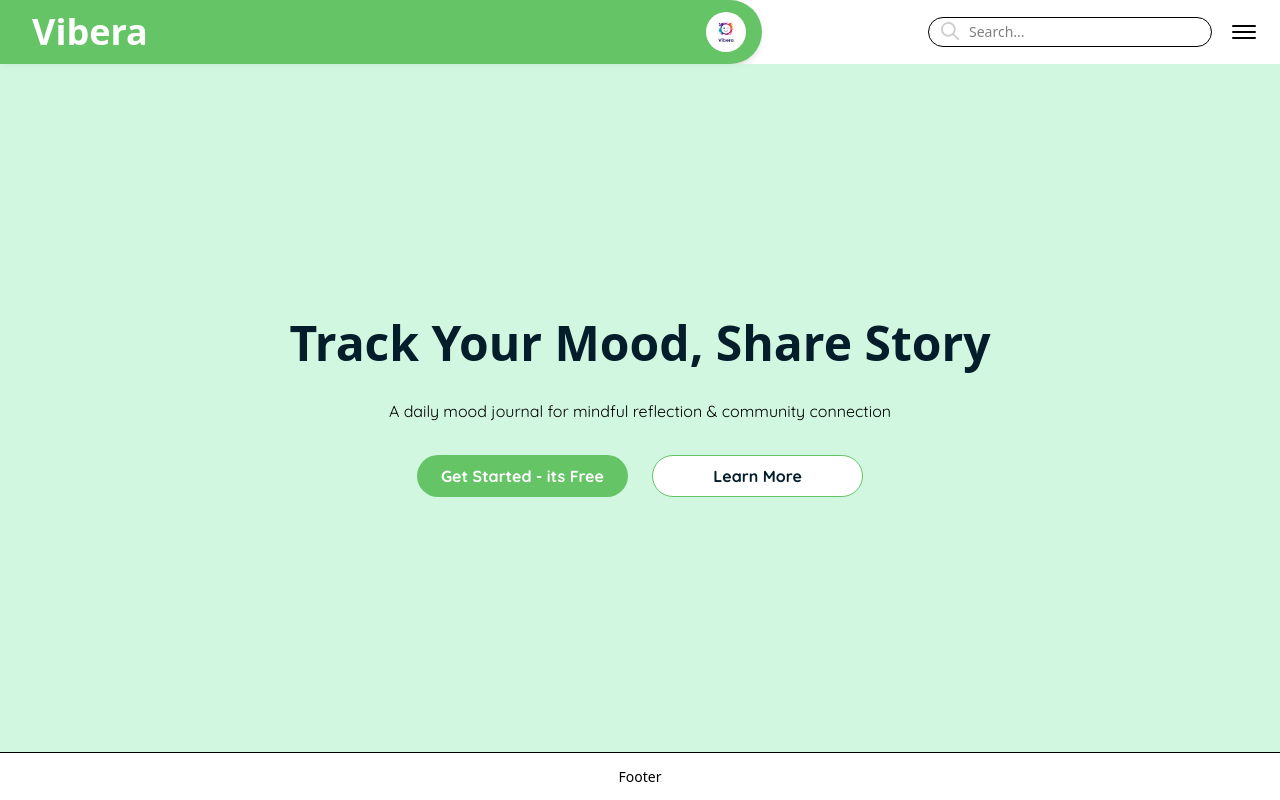
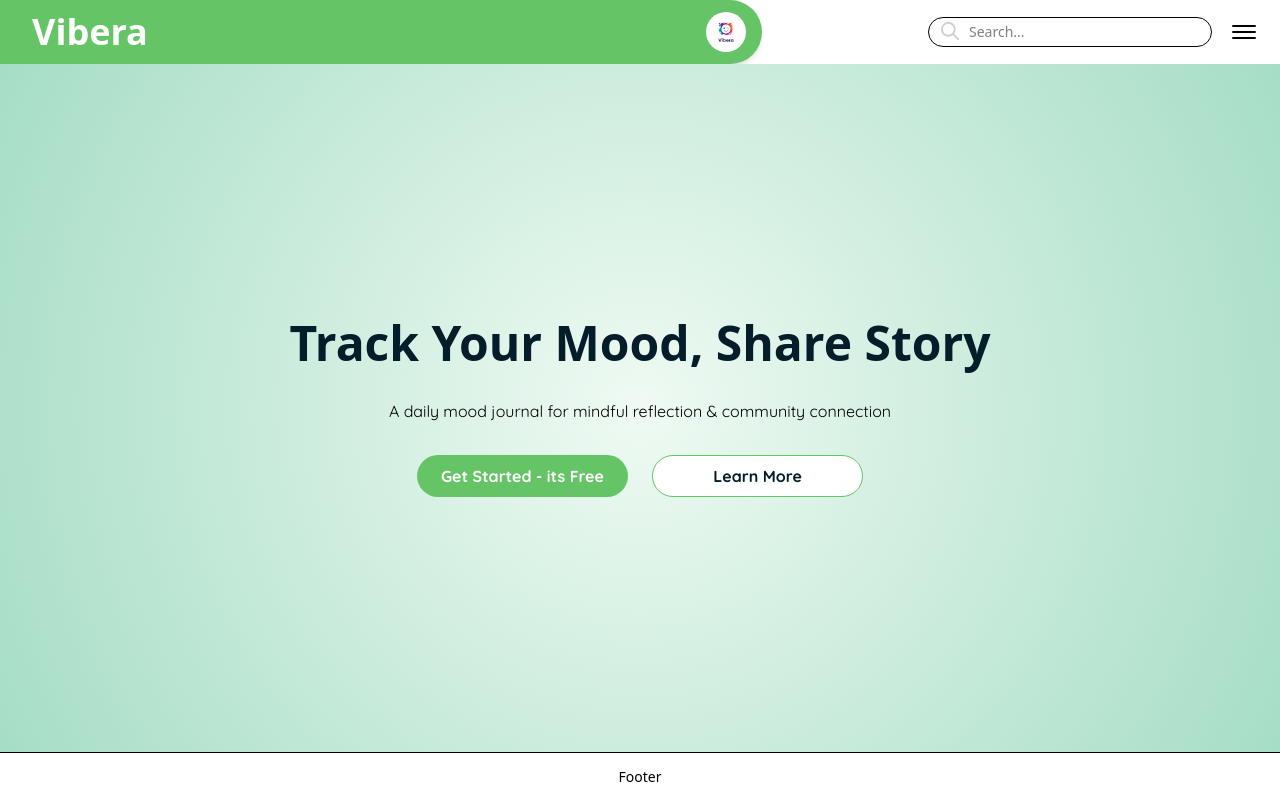
Before and after one commit to TahirAlauddin/Vibera, a Next.js app in the folder frontend/: page / in a window 1280 px wide. Built offline with nearby package versions, Linux system fonts and the light colour scheme.

Commit message:
style: enhance landing page style

```diff
--- a/frontend/src/app/(vibera)/layout.tsx
+++ b/frontend/src/app/(vibera)/layout.tsx
@@ -14,7 +14,7 @@ export default function MainLayout({ children }: MainLayoutProps) {
         <Navbar />
       </header>
       {/* Main content */}
-      <main className="flex-1 py-6 color-bg">{children}</main>
+      <main className="flex-1 py-6 bg-gradient color-bg">{children}</main>
       {/* Footer placefolder */}
       <footer className="h-12 border-t flex items-center justify-center text-sm">
         Footer
--- a/frontend/src/app/globals.css
+++ b/frontend/src/app/globals.css
@@ -31,4 +31,7 @@
   .color-accent {
     color: var(--color-accent);
   }
+  .bg-gradient {
+    background-image: radial-gradient(circle, #effaf3, #a6ddc6);
+  }
 }
```
